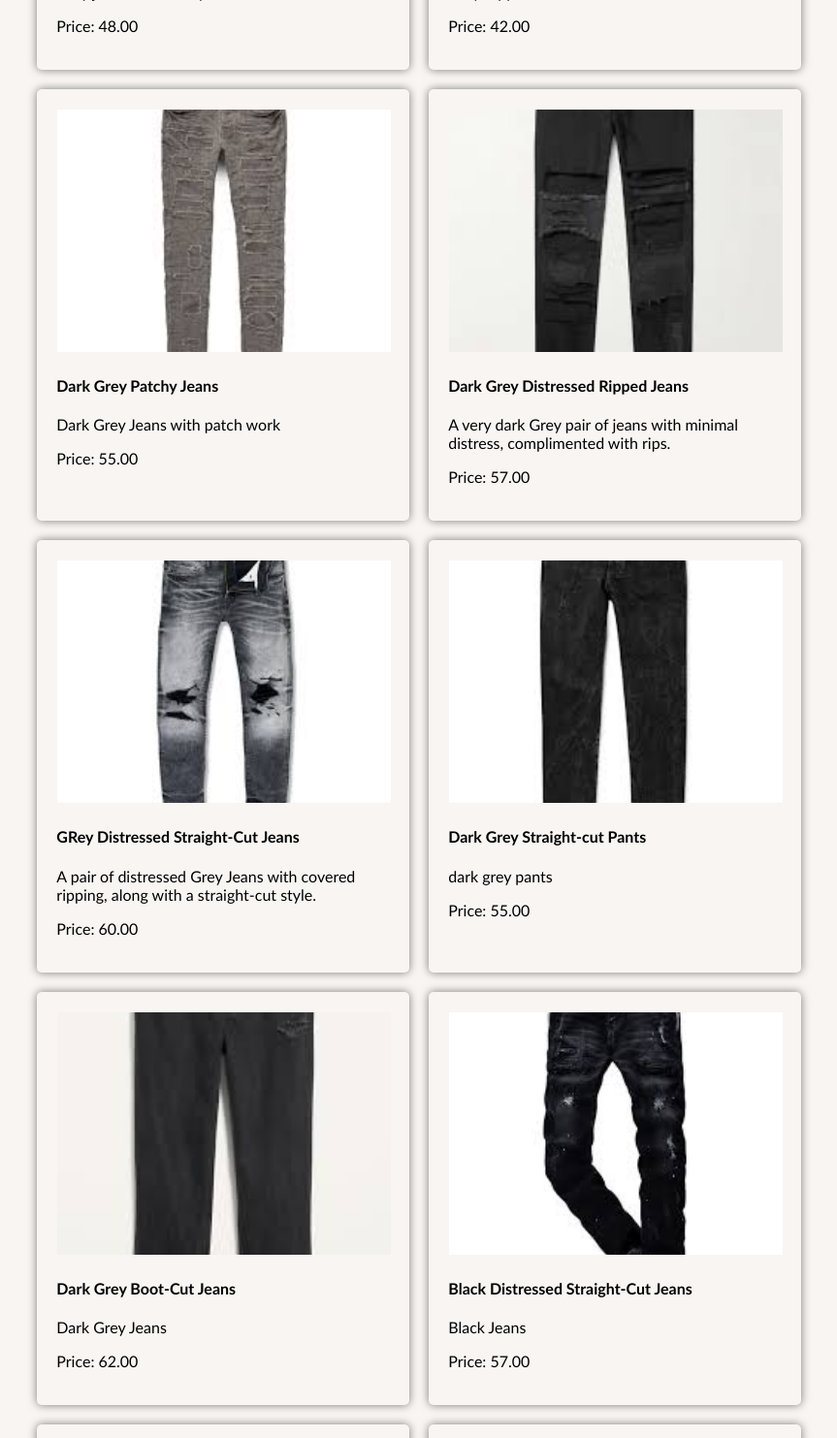
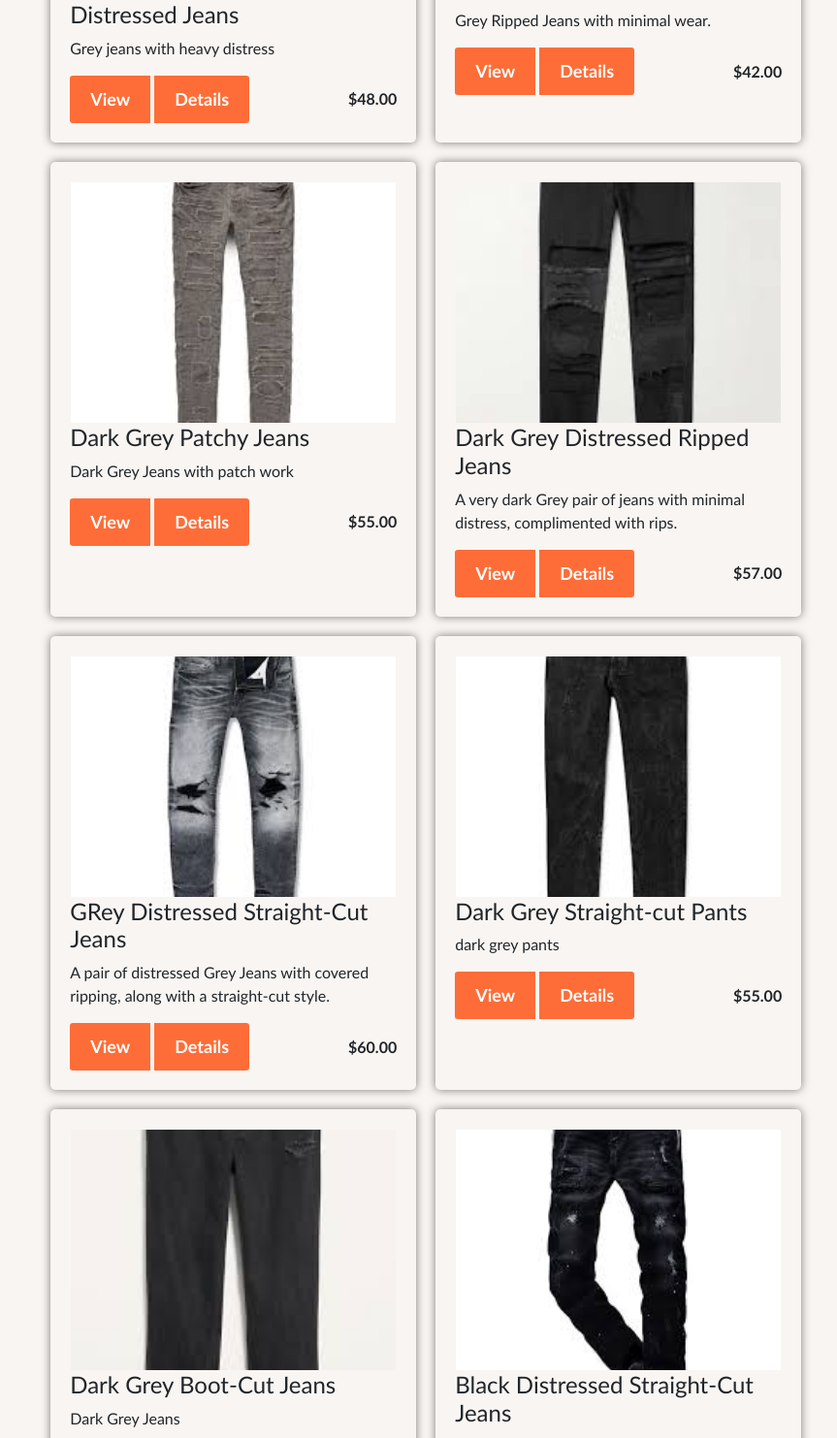
Before and after one commit to sarahgarcia01/django_app, a Django app: page / in a window 1280 px wide. Shown: the part 2432-3915 px from the top of the page at 97% size, without its empty margins (229-1092 px from the left). Run offline with Django 4.2, Linux system fonts and the light colour scheme; data comes from the database, SQL or seed files in the repository; parts of the project's set-up code (start-up, migrations or seed data) failed here and were passed over.

Commit message:
Responsive elements to product cards

```diff
--- a/website/templates/website/index.html
+++ b/website/templates/website/index.html
@@ -3,6 +3,8 @@
 <html>
 <head>
     <title>Header</title>
+    <!--THIS LINK ADDS BOOTSTRAP 5, ALLOWS ANIMATIONS-->
+    <link href="https://cdn.jsdelivr.net/npm/bootstrap@5.0.2/dist/css/bootstrap.min.css" rel="stylesheet" integrity="sha384-EVSTQN3/azprG1Anm3QDgpJLIm9Nao0Yz1ztcQTwFspd3yD65VohhpuuCOmLASjC" crossorigin="anonymous">
     <style>
         body {
             margin: 0;
@@ -39,8 +41,40 @@
         .product-price{
             text-align: left;
             font-weight: bold;
+            transition: .6s; /*ADDED FEATURE*/
+        }
+/* START OF RESPONSIVE CSS*/
+
+        .btn-group .btn{
+            background: #fe6d38;
+            color: #fff;
+            font-size: 18px;
+            margin-right: 5px;
+            padding: 10px 20px;
+            font-weight:600;
+            transition: all .6s ease-in;
         }
 
+        .btn:hover{
+            background:#262626; /*This is the buttons uderlying color once cursor is on it*/
+            color:#fff; /*This is the buttons text color once cursor is on it*/
+        }
+
+        .product-card:hover .product-price{
+            animation: pulse .5s ease-in-out infinite;
+        }
+        @keyframes pulse{
+            0%{
+                transform:scale(1);
+            }
+            50%{
+                transform:scale(.95);
+            }
+            100%{
+                transform:scale(1);
+            }
+        }
+/*END OF RESPONSIVE CSS*/
     </style>
 </head>
 
@@ -54,7 +88,16 @@
         <div class="product-description">
             <h4>{{ product.name }}</h4>
             <p>{{ product.description }}</p>
-            <p>Price: {{ product.price }}</p>
+        <!-- <p>Price: {{ product.price }}</p> --><!--THIS HAS BEEN COMMENTED OUT FOR RECENT CHANGE-->
+
+        <!--CHANGES START HERE-->
+        <div class = "d-flex justify-content-between align-items-center">
+            <div class = "btn-group">
+                <button type = "button" class="btn btn-sm">View</button>
+                <button type = "button" class="btn btn-sm">Details</button>
+            </div><!--END OF btn-group-->
+            <span class="product-price"> ${{ product.price }}</span>
+        </div><!--END OF d-flex justify-content-between align-items-center-->
         </div>
         <div class="product-buttons">
 
```
Also changed, not shown: website/templates/website/productview.html (added, +14 -0 lines).
